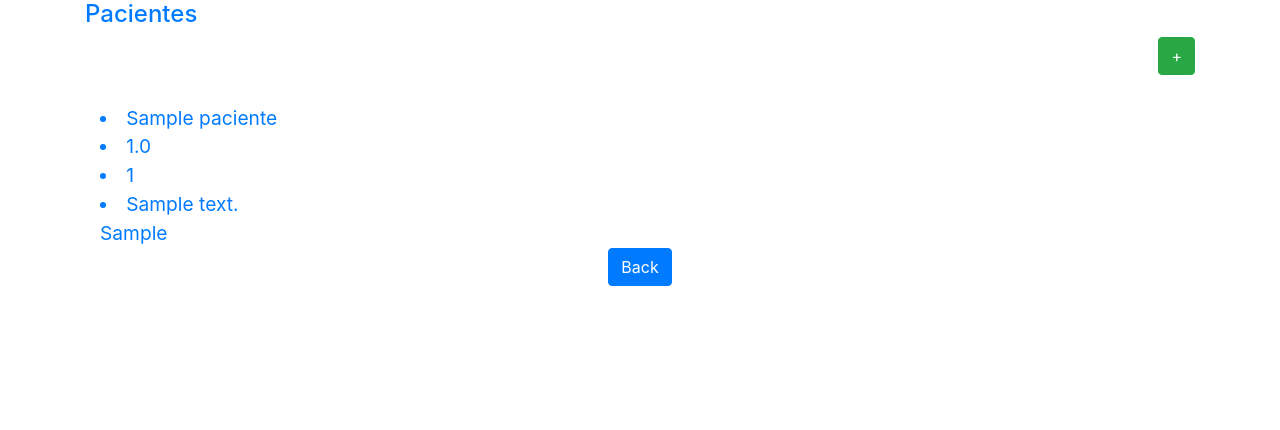
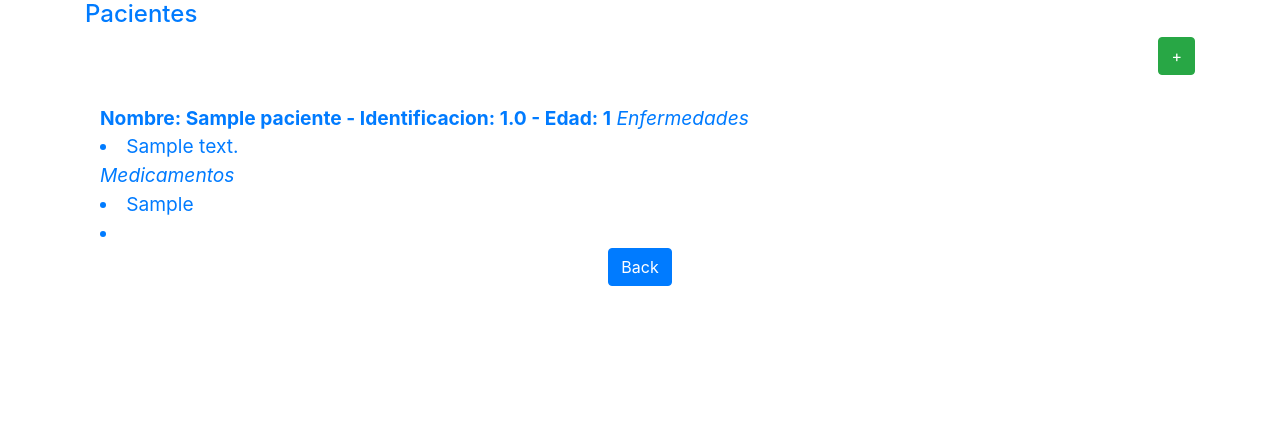
Before and after one commit to JuanCaGC/ISIS2503-Sprint4, a Django app: template pacientes/templates/Pacientes/asr.html in a window 1280 px wide. Shown: the part 111-541 px from the top of the page. Run offline with Django 3.2, Linux system fonts and the light colour scheme; the template is opened without the code that fills it: values that come from a table or form of the project are taken from there, others are empty; tables that the repository leaves empty hold one stand-in row (values such as "Sample post"); some libraries are stand-ins or nearby versions.

Commit message:
Funcional

```diff
--- a/pacientes/templates/Pacientes/asr.html
+++ b/pacientes/templates/Pacientes/asr.html
@@ -24,12 +24,16 @@
 
 
                     {% for paciente in paciente_list %}
-                        <li>{{ paciente.name }}</li>
-                        <li>{{ paciente.identificacion }}</li>
-                        <li>{{ paciente.edad }}</li>
+
+                        <b> Nombre: {{ paciente.name }} - Identificacion: {{paciente.identificacion}} - Edad: {{paciente.edad}}</b>
+                        <em>Enfermedades</em>
                         {% for historia in paciente.historia_set.all %}
                             <li>{{ historia.descripcion }}</li>
-                            <td> {{historia.medicamentos}}</td>
+                        {% endfor %}
+
+                        <em>Medicamentos</em>
+                        {% for historia in paciente.historia_set.all %}
+                            <li> {{historia.medicamentos}}<li>
                         {% endfor %}
                     {% endfor %}
 
```
